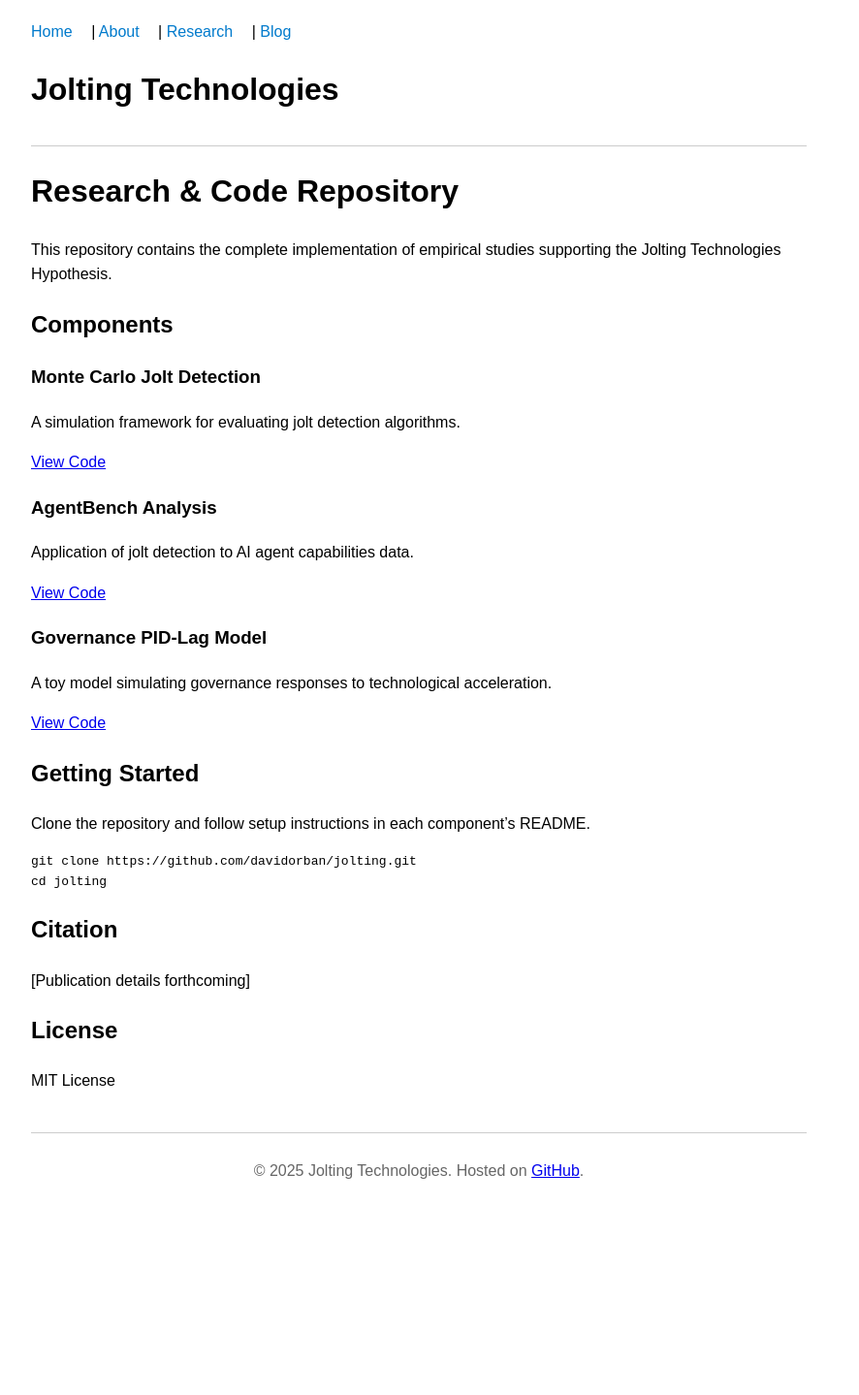
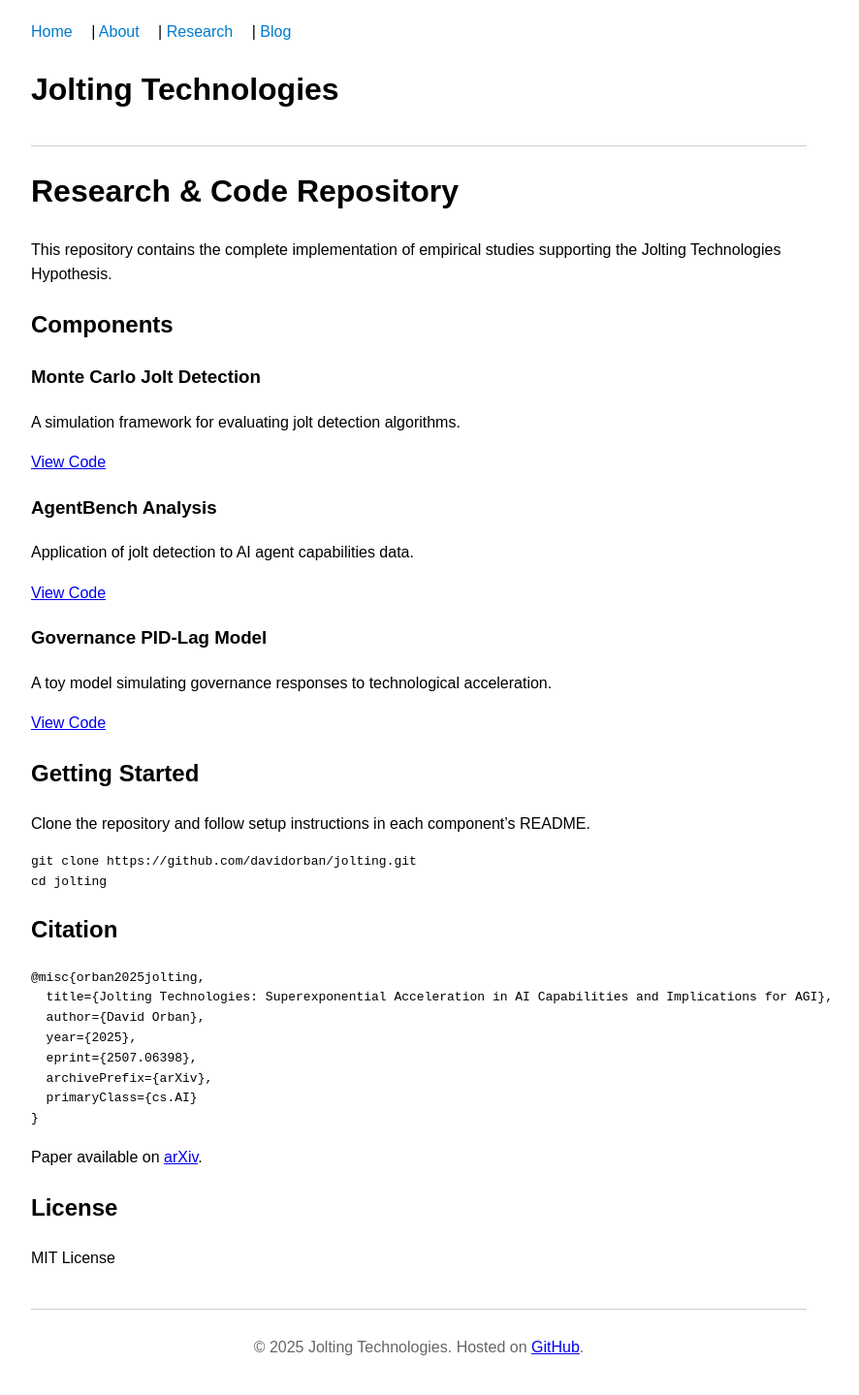
Before and after one commit to davidorban/jolting, a Jekyll site: the page built from docs/research.md, in a window 1280 px wide. Shown: the whole page at 97% size, without its empty margins (208-1094 px from the left). Built offline with Jekyll 4.4.1, drawn with Linux system fonts in a browser that asks for light colours; before the commit the page ends 1257 px from its top, so only the background shows below that.

Commit message:
Update citation section with arXiv BibTeX and link

````diff
--- a/docs/research.md
+++ b/docs/research.md
@@ -35,7 +35,18 @@ cd jolting
 
 ## Citation
 
-[Publication details forthcoming]
+```
+@misc{orban2025jolting,
+  title={Jolting Technologies: Superexponential Acceleration in AI Capabilities and Implications for AGI},
+  author={David Orban},
+  year={2025},
+  eprint={2507.06398},
+  archivePrefix={arXiv},
+  primaryClass={cs.AI}
+}
+```
+
+Paper available on [arXiv](https://arxiv.org/abs/2507.06398).
 
 ## License
 
````
